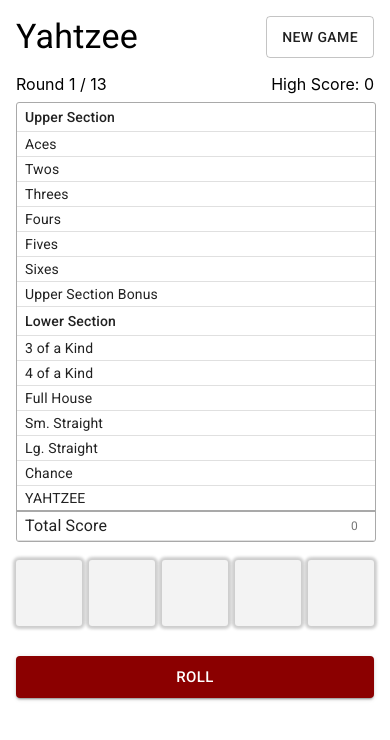
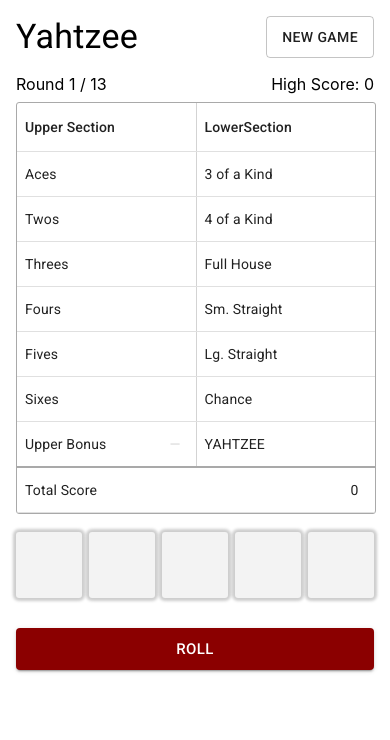
Before and after one commit to aamharris/yahtzee-react, a React (Create React App) app: page / in a window 390 px wide. Shown: the top 740 px of the page. Built offline with nearby package versions, Linux system fonts and the light colour scheme.

Commit message:
update scorecard to be in two columns for better mobile experience- need to refactor for cleaner solution

```diff
--- a/src/index.tsx
+++ b/src/index.tsx
@@ -14,7 +14,7 @@
   overrides: {
     MuiTableCell: {
       root: {
-        padding: "2px 8px",
+        padding: "12px 8px",
       },
     },
   },
--- a/src/scorecard/ScorecardRow.tsx
+++ b/src/scorecard/ScorecardRow.tsx
@@ -1,5 +1,7 @@
+import Box from "@material-ui/core/Box";
+import { styled } from "@material-ui/core/styles";
 import TableCell from "@material-ui/core/TableCell";
-import TableRow from "@material-ui/core/TableRow";
+import { findByLabelText } from "@testing-library/react";
 import React from "react";
 import { ScorecardRowData } from ".";
 
@@ -10,17 +12,25 @@
 
 function ScorecardRow({ scorecardRowData, onScoreClicked }: ScorecardRowProps) {
   const { category, markedScore, possibleScore } = scorecardRowData;
+
+  const ScorecardRowCell = styled(TableCell)({
+    "&:nth-child(odd)": {
+      borderRight: "1px solid lightgray",
+    },
+  });
+
   return (
-    <TableRow>
-      <TableCell>{category}</TableCell>
-      <TableCell
-        align={"center"}
-        onClick={() => onScoreClicked(scorecardRowData)}
-        style={{ cursor: "pointer", width: "25px" }}
-      >
-        {markedScore !== undefined ? markedScore : <span style={{ color: "lightgray" }}>{possibleScore}</span>}
-      </TableCell>
-    </TableRow>
+    <ScorecardRowCell>
+      <Box display={"flex"} justifyContent={"space-between"}>
+        {category}
+        <Box
+          onClick={() => onScoreClicked(scorecardRowData)}
+          style={{ textAlign: "center", cursor: "pointer", width: "25px" }}
+        >
+          {markedScore !== undefined ? markedScore : <span style={{ color: "lightgray" }}>{possibleScore}</span>}
+        </Box>
+      </Box>
+    </ScorecardRowCell>
   );
 }
 
--- a/src/scorecard/UpperBonusRow.tsx
+++ b/src/scorecard/UpperBonusRow.tsx
@@ -1,17 +1,24 @@
+import Box from "@material-ui/core/Box";
 import TableCell from "@material-ui/core/TableCell";
-import TableRow from "@material-ui/core/TableRow";
 import React from "react";
 
 type UpperSectionBonusRowProps = {
   upperSectionBonus: number;
 };
-
+/*
+This will be updated to show a progress meter so that the user knows
+how close they are to the bonus without needing to calculate in their head
+*/
 function UpperSectionBonusRow({ upperSectionBonus }: UpperSectionBonusRowProps) {
   return (
-    <TableRow>
-      <TableCell>{"Upper Section Bonus"}</TableCell>
-      <TableCell align={"center"}>{upperSectionBonus !== 0 ? upperSectionBonus : ""}</TableCell>
-    </TableRow>
+    <TableCell style={{ borderRight: "1px solid lightgray" }}>
+      <Box display={"flex"} justifyContent={"space-between"}>
+        <span>{"Upper Bonus"}</span>
+        <Box style={{ width: "25px", textAlign: "center" }}>
+          {upperSectionBonus !== 0 ? upperSectionBonus : <span style={{ color: "lightgray" }}>{"—"}</span>}
+        </Box>
+      </Box>
+    </TableCell>
   );
 }
 
--- a/src/scorecard/index.tsx
+++ b/src/scorecard/index.tsx
@@ -8,9 +8,9 @@
 import TableRow from "@material-ui/core/TableRow";
 import TableFooter from "@material-ui/core/TableFooter";
 import { styled } from "@material-ui/core/styles";
-import { Typography } from "@material-ui/core";
 import UpperSectionBonusRow from "./UpperBonusRow";
 import ScoringCategories from "./scoringCategories";
+import Box from "@material-ui/core/Box";
 
 export type YahtzeeScorecard2 = {
   upperSection: ScorecardRowData[];
@@ -30,6 +30,13 @@
   onScoreMarked: (row: ScorecardRowData) => void;
 };
 
+/*
+TODO: Refactor File
+After having responsive issues with mobile devices, I split this table into two columns instead of one.
+Originally, these were all in loops, but after splitting into two columns, I have to refactor so that
+the loops will play nicely with non-clickable rows such as upper bonus and yahtzee bonus.
+There are also a few styles in here that need to be separated into styled components
+*/
 function Scorecard({ scorecard, onScoreMarked }: ScorecardProps) {
   const ScorecardTableContainer = styled(TableContainer)({
     border: 1,
@@ -43,43 +50,89 @@
       <Table>
         <TableHead>
           <TableRow>
-            <TableCell colSpan={2}>Upper Section</TableCell>
+            <TableCell width={"50%"} style={{ borderRight: "1px solid lightgray" }}>
+              Upper Section
+            </TableCell>
+            <TableCell>LowerSection</TableCell>
           </TableRow>
         </TableHead>
         <TableBody>
-          {scorecard?.upperSection.map((rowData: ScorecardRowData) => {
-            return (
-              <ScorecardRow
-                key={rowData.category}
-                scorecardRowData={rowData}
-                onScoreClicked={() => onScoreMarked(rowData)}
-              />
-            );
-          })}
-          <UpperSectionBonusRow upperSectionBonus={scorecard.upperSectionBonus} />
-        </TableBody>
-        <TableHead>
           <TableRow>
-            <TableCell colSpan={2}>Lower Section</TableCell>
+            <ScorecardRow
+              scorecardRowData={scorecard.upperSection[0]}
+              onScoreClicked={() => onScoreMarked(scorecard.upperSection[0])}
+            />
+            <ScorecardRow
+              scorecardRowData={scorecard.lowerSection[0]}
+              onScoreClicked={() => onScoreMarked(scorecard.lowerSection[0])}
+            />
           </TableRow>
-        </TableHead>
-        <TableBody>
-          {scorecard?.lowerSection.map((rowData: ScorecardRowData) => {
-            return (
-              <ScorecardRow
-                key={rowData.category}
-                scorecardRowData={rowData}
-                onScoreClicked={() => onScoreMarked(rowData)}
-              />
-            );
-          })}
+          <TableRow>
+            <ScorecardRow
+              scorecardRowData={scorecard.upperSection[1]}
+              onScoreClicked={() => onScoreMarked(scorecard.upperSection[1])}
+            />
+            <ScorecardRow
+              scorecardRowData={scorecard.lowerSection[1]}
+              onScoreClicked={() => onScoreMarked(scorecard.lowerSection[1])}
+            />
+          </TableRow>
+          <TableRow>
+            <ScorecardRow
+              scorecardRowData={scorecard.upperSection[2]}
+              onScoreClicked={() => onScoreMarked(scorecard.upperSection[2])}
+            />
+            <ScorecardRow
+              scorecardRowData={scorecard.lowerSection[2]}
+              onScoreClicked={() => onScoreMarked(scorecard.lowerSection[2])}
+            />
+          </TableRow>
+          <TableRow>
+            <ScorecardRow
+              scorecardRowData={scorecard.upperSection[3]}
+              onScoreClicked={() => onScoreMarked(scorecard.upperSection[3])}
+            />
+            <ScorecardRow
+              scorecardRowData={scorecard.lowerSection[3]}
+              onScoreClicked={() => onScoreMarked(scorecard.lowerSection[3])}
+            />
+          </TableRow>
+          <TableRow>
+            <ScorecardRow
+              scorecardRowData={scorecard.upperSection[4]}
+              onScoreClicked={() => onScoreMarked(scorecard.upperSection[4])}
+            />
+            <ScorecardRow
+              scorecardRowData={scorecard.lowerSection[4]}
+              onScoreClicked={() => onScoreMarked(scorecard.lowerSection[4])}
+            />
+          </TableRow>
+          <TableRow>
+            <ScorecardRow
+              scorecardRowData={scorecard.upperSection[5]}
+              onScoreClicked={() => onScoreMarked(scorecard.upperSection[5])}
+            />
+            <ScorecardRow
+              scorecardRowData={scorecard.lowerSection[5]}
+              onScoreClicked={() => onScoreMarked(scorecard.lowerSection[5])}
+            />
+          </TableRow>
+          <TableRow>
+            <UpperSectionBonusRow upperSectionBonus={scorecard.upperSectionBonus} />
+            <ScorecardRow
+              scorecardRowData={scorecard.lowerSection[6]}
+              onScoreClicked={() => onScoreMarked(scorecard.lowerSection[6])}
+            />
+          </TableRow>
         </TableBody>
         <TableFooter>
           <TableRow style={{ borderTop: "2px solid darkgray" }}>
-            <TableCell variant={"head"}>
-              <Typography>Total Score</Typography>
+            <TableCell variant={"body"} colSpan={2}>
+              <Box display={"flex"} justifyContent={"space-between"}>
+                <span>{"Total Score"}</span>
+                <Box style={{ width: "25px", textAlign: "center" }}>{scorecard?.totalScore}</Box>
+              </Box>
             </TableCell>
-            <TableCell align={"center"}>{scorecard?.totalScore}</TableCell>
           </TableRow>
         </TableFooter>
       </Table>
```
Also changed, not shown: 1 other file (tests, documents, lock files or other folders).
